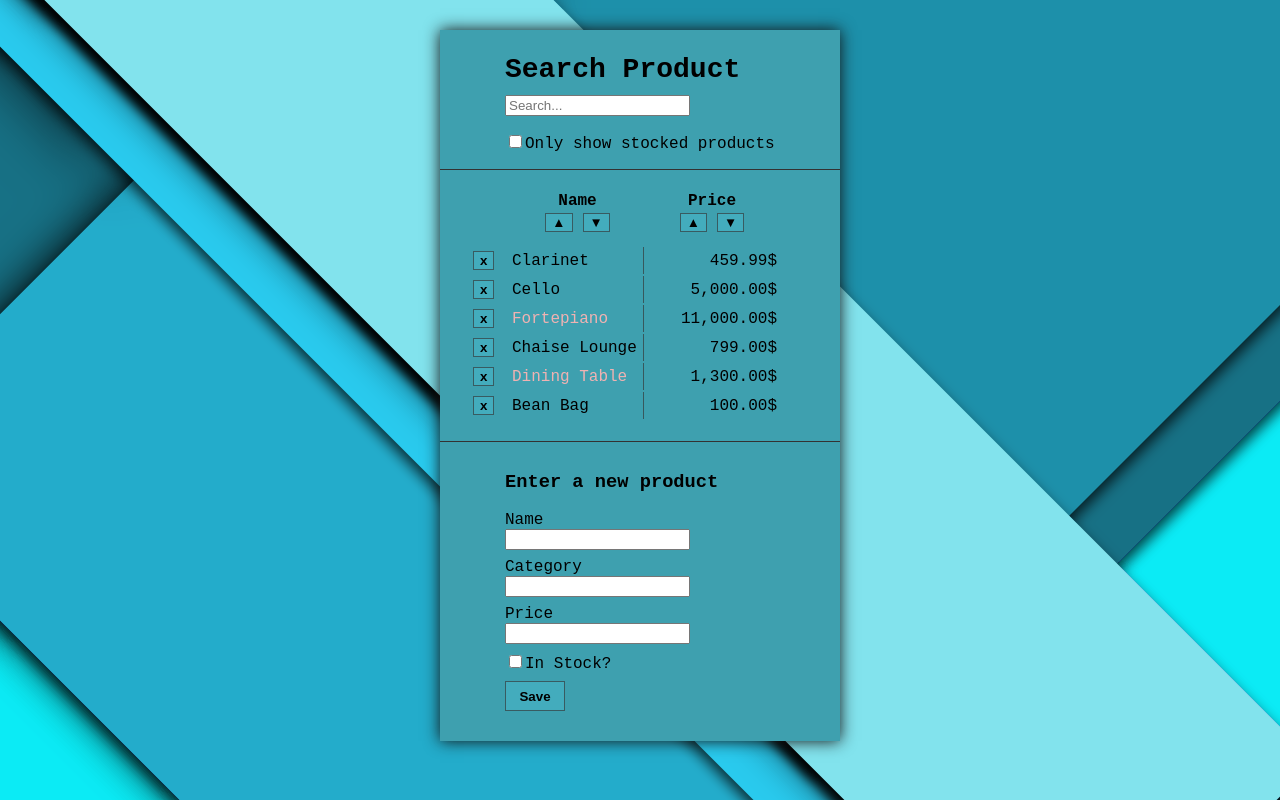
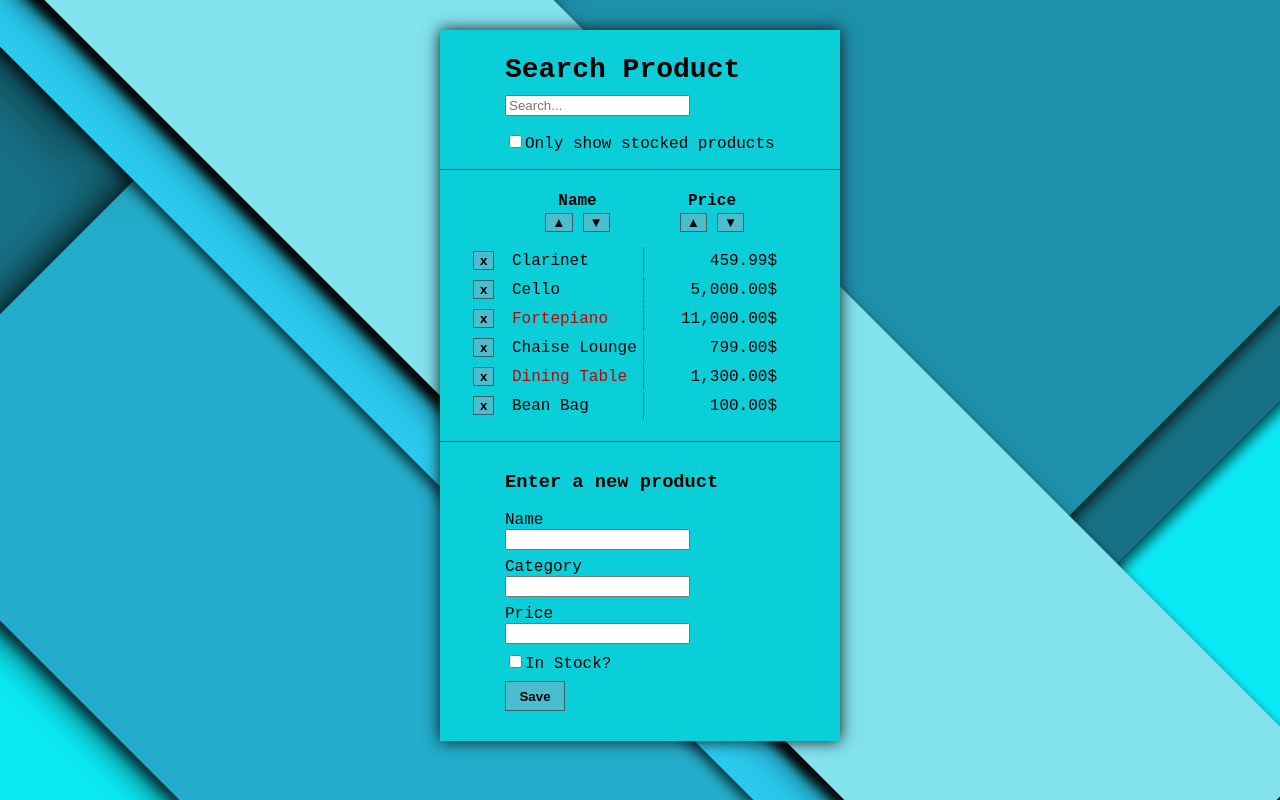
Before and after one commit to amelbougrine/Search-Products-React-App, a React (Create React App) app: page / in a window 1280 px wide. Built offline with nearby package versions, Linux system fonts and the light colour scheme; a web font is replaced by a local one.

Commit message:
Identify State

```diff
--- a/src/App.css
+++ b/src/App.css
@@ -5,7 +5,7 @@ body {
 }
 .container {
     width: 400px;
-    background-color: #3ea0af;
+    background-color: #0aced8;
     margin: 30px auto;
     box-shadow: 0px 0px 15px #131212;
     padding-bottom: 20px;
--- a/src/Filters.js
+++ b/src/Filters.js
@@ -5,9 +5,9 @@ class Filters extends React.Component {
   render() {
     return (
       <form className="firstForm">
-        <input type='text' placeholder='Search...' />
+        <input type='text' placeholder='Search...' value={this.props.filtertext}/>
         <p>
-          <input type='checkbox' />
+          <input type='checkbox' checked={this.props.inStockOnly}/>
           Only show stocked products
         </p>
       </form>
--- a/src/ProductForm.css
+++ b/src/ProductForm.css
@@ -8,7 +8,7 @@
     width: 60px;
     height: 30px;
     font-weight: bold;
-    background-color: #43acbd;
+    background-color: #4abdcf;
     border: 1px solid #333232a8;
 }
 .button:hover {
--- a/src/ProductRow.css
+++ b/src/ProductRow.css
@@ -1,5 +1,5 @@
 .productRow-out-of-stock {
-    color: #f0b2b2;
+    color: #b60808;
 }
 .del {
     width: 40px;
--- a/src/ProductTable.js
+++ b/src/ProductTable.js
@@ -1,24 +1,59 @@
 import React from 'react';
 import './ProductTable.css'
 import ProductRow from './ProductRow.js';
-import ProductTableHeader from './ProductTableHeader.js';
+import SortableColumnHeader from './SortableColumnHeader.js';
 
 class ProductTable extends React.Component {
+  constructor(props) {
+    super(props);
+    this.sortByKeyAndOrder = this.sortByKeyAndOrder.bind(this);
+    this.state = {
+      sort: {
+        column: 'name',
+        direction: 'desc'
+      }
+    };
+  }
+  sortByKeyAndOrder(objectA,objectB) {
+    let inDesc = this.state.sort.direction === 'desc' ? 1 : -1;
+    let [a, b] = [objectA[this.state.sort.column], objectB[this.state.sort.column]];
+    if (this.state.sort.column === 'price') {
+      [a, b] = [a, b].map((value) => parseFloat(value.replace(/[^\d\.]/g, ''), 10));
+    }
+    if (a > b) {
+      return 1*inDesc;
+    }
+    if (a < b) {
+      return -1*inDesc;
+    }
+    return 0;
+  }
+  sortProducts() {
+    let productsAsArray = Object.keys(this.props.products).map((pid) => this.props.products[pid]);
+    return productsAsArray.sort(this.sortByKeyOrder);
+  }
   render() {
-    let productsArray = Object.keys(this.props.products).map((pid) => this.props.products[pid]);
     let row = [];
-    productsArray.forEach( (product) => {
+    this.sortProducts().forEach( (product) => {
+      if (product.name.indexOf(this.props.filterText) === -1 || (!product.stocked && this.props.inStockOnly)) {
+        return;
+      }
       row.push(<ProductRow product={product} key={product.id} ></ProductRow> );
     });
-
     return (
       <div className="table">
         <table style={{margin: '0 auto 0 25px'}}>
           <thead>
             <tr>
               <th></th>
-              <ProductTableHeader column="Name"></ProductTableHeader>
-              <ProductTableHeader column="Price"></ProductTableHeader>
+              <SortableColumnHeader
+                currentSort={this.state.sort}
+                column="Name"
+              ></SortableColumnHeader>
+              <SortableColumnHeader
+                currentSort={this.state.sort}
+                column="Price"
+              ></SortableColumnHeader>
             </tr>
           </thead>
           <tbody>{row}</tbody>
--- a/src/ProductTableHeader.js
+++ /dev/null
@@ -1,16 +0,0 @@
-import React from 'react';
-import './ProductTableHeader.css'
-
-class ProductTableHeader extends React.Component {
-  render() {
-    return(
-      <th className="heading">
-        {this.props.column}<br/>
-        <button>&#x25B2;</button>
-        <button>&#x25BC;</button>
-      </th>
-    );
-  }
-}
-
-export default ProductTableHeader;
--- a/src/Products.js
+++ b/src/Products.js
@@ -13,11 +13,26 @@ var PRODUCTS = {
 }
 
 class Products extends React.Component {
+  constructor(props) {
+    super(props);
+    this.state = {
+      filterText:'',
+      inStockOnly: false,
+      products: PRODUCTS
+    };
+  }
   render() {
     return (
       <div>
-        <Filters></Filters>
-        <ProductTable products={PRODUCTS}></ProductTable>
+        <Filters
+          filterText={this.state.filterText}
+          inStockOnly={this.state.inStockOnly}
+        ></Filters>
+        <ProductTable
+          products={this.state.products}
+          filterText={this.state.filterText}
+          inStockOnly={this.state.inStockOnly}
+        ></ProductTable>
         <ProductForm></ProductForm>
       </div>
     );
--- a/src/ProductTableHeader.css
+++ b/src/SortableColumnHeader.css
@@ -1,5 +1,8 @@
+.SortableColumnHeader-current {
+  background-color: #73ff00;
+}
 button {
-  background-color: #43acbd;
+  background-color: #4abdcf;
   border: 1px solid #333232a8;
   margin: 3px 5px;
 }
--- /dev/null
+++ b/src/SortableColumnHeader.js
@@ -0,0 +1,17 @@
+import React from 'react';
+import './SortableColumnHeader.css'
+
+class SortableColumnHeader extends React.Component {
+  render() {
+    let currentSort = this.props.currentSort.column === this.props.column ? this.props.currentSort.direction : false;
+    return(
+      <th className="heading">
+        {this.props.column}<br/>
+        <button className={currentSort === 'asc' ? 'SortableColumnHeader-current' : ''}>&#x25B2;</button>
+        <button className={currentSort === 'desc' ? 'SortableColumnHeader-current' : ''}>&#x25BC;</button>
+      </th>
+    );
+  }
+}
+
+export default SortableColumnHeader;
```
